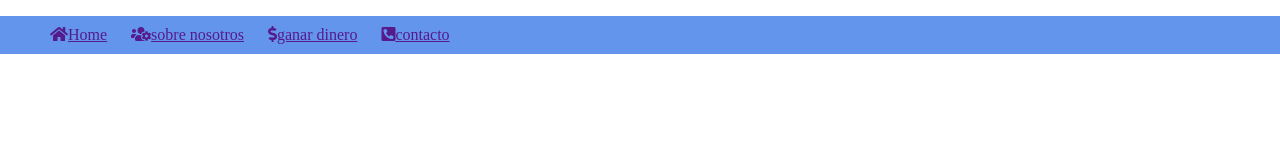
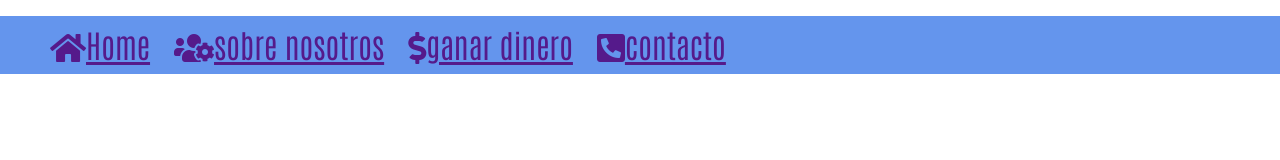
Before and after one commit to jherx/nav-menu-responsive, a plain HTML site: page index.html in a window 1280 px wide. Drawn offline with nearby package versions, Linux system fonts and the light colour scheme; files that its build step writes are made by us from their sources.

Commit message:
se anexo una fuete mas legile al nav

```diff
--- a/index.html
+++ b/index.html
@@ -4,8 +4,10 @@
   <meta charset="UTF-8">
   <meta http-equiv="X-UA-Compatible" content="IE=edge">
   <meta name="viewport" content="width=device-width, initial-scale=1.0">
-  <link rel="stylesheet" href="/style.css">
+  <link rel="stylesheet" href="/practicas/navbar-responsive/style.css">
   <link rel="stylesheet" href="/Css/normalize.css">
+  <link rel="preconnect" href="https://fonts.gstatic.com">
+  <link href="https://fonts.googleapis.com/css2?family=Antonio:wght@300&display=swap" rel="stylesheet">
   <link rel="stylesheet" href="https://use.fontawesome.com/releases/v5.15.3/css/all.css" integrity="sha384-SZXxX4whJ79/gErwcOYf+zWLeJdY/qpuqC4cAa9rOGUstPomtqpuNWT9wdPEn2fk" crossorigin="anonymous">
   <title>Document</title>
 </head>
--- a/style.css
+++ b/style.css
@@ -9,4 +9,6 @@
     display: inline-block;
     padding: 10px;
     color: azure;
+    font-family: 'Antonio', sans-serif;
+    font-size: 2em;
 }
```
